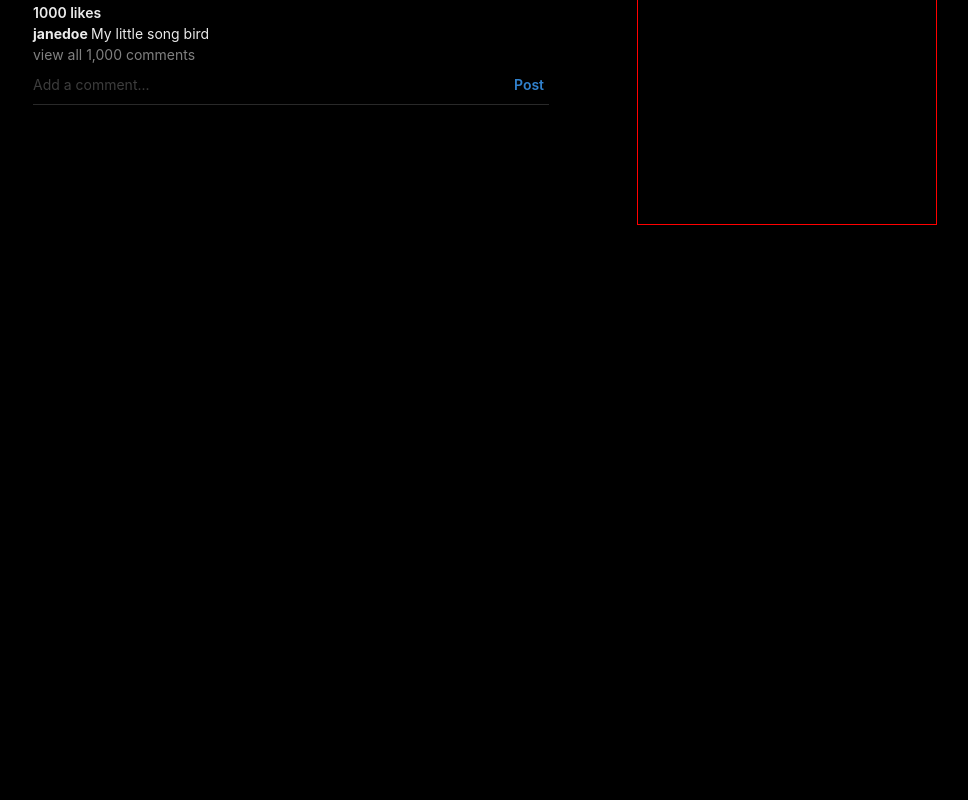
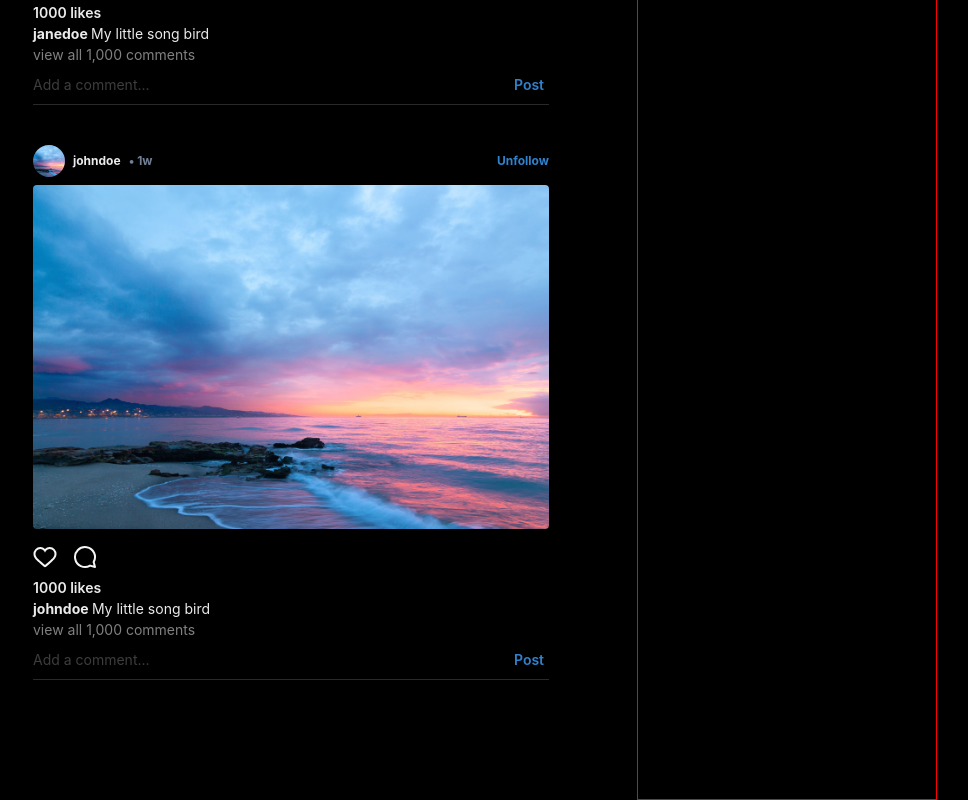
Before and after one commit to Heighties/insta-clone, a React (Vite) app: page / in a window 1280 px wide. Shown: the part 2975-3775 px from the top of the page, without its empty margins (239-1207 px from the left). Before the commit the page ends 3200 px from the top, so only its background shows below. Built offline with nearby package versions, Linux system fonts and the light colour scheme.

Commit message:
skeleton on feedposts + SuggestedUsers initialized

```diff
--- a/src/components/FeedPosts/FeedPosts.jsx
+++ b/src/components/FeedPosts/FeedPosts.jsx
@@ -9,7 +9,7 @@ const FeedPosts = () => {
   useEffect(() => {
     setTimeout(() => {
       setIsLoading(false)
-    }, 2000)
+    }, 500)
   }, [])
   return (
     <Container maxW={"container.sm"} py={10} px={2}>
@@ -33,6 +33,7 @@ const FeedPosts = () => {
             <FeedPost username="Bura" img="/img1.png" avatar="/img1.png"/>
             <FeedPost username="josh" img="/img2.png" avatar="/img2.png"/>
             <FeedPost username="janedoe" img="/img3.png" avatar="/img3.png"/>
+            <FeedPost username="johndoe" img="/img4.png" avatar="/img4.png"/>
           </>
         )}
     </Container>
```
Also changed, not shown: src/components/SuggestedUsers/SuggestedUsers.jsx (added, +9 -0 lines).
